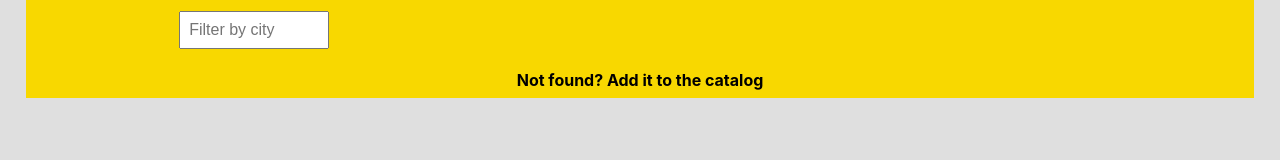
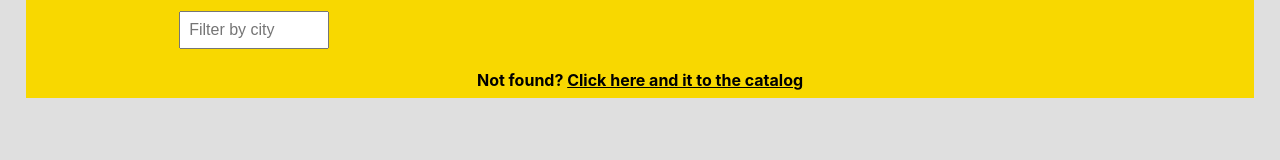
Before and after one commit to PawelWisn/BloodDonation, a React (Create React App) app in the folder blood-donation-frontend/: page /declaredonation in a window 1280 px wide. Shown: the part 524-684 px from the top of the page. Built offline with nearby package versions, Linux system fonts and the light colour scheme.

Commit message:
fixed register radiobuttons

```diff
--- a/blood-donation-frontend/src/components/Register.scss
+++ b/blood-donation-frontend/src/components/Register.scss
@@ -16,7 +16,7 @@ $picked: #BDFF9C;
     height: auto;
 
     .radio-flex-item {
-      width: 2em;
+      width: unset;
     }
 
     .entry-item {
--- a/blood-donation-frontend/src/components/RegisterDonation.scss
+++ b/blood-donation-frontend/src/components/RegisterDonation.scss
@@ -1,12 +1,11 @@
 #is-new-loc-mobile-div {
-
-  width: unset;
 }
 
 .reg-don-container {
   margin: 2em 2% 2em 2%;
   background-color: #f8d800;
   text-align: center;
+
 
   .new-loc-entry-item {
     margin: 0 25% 0 25%;
@@ -67,6 +66,18 @@
   max-width: 150px;
 }
 
+#not-found-div {
+  h4 {
+    span {
+      text-decoration: underline;
+
+      &:hover {
+        cursor: pointer;
+      }
+    }
+  }
+}
+
 #is-new-loc-mobile-div {
 }
 
--- a/blood-donation-frontend/src/components/RegisterDonation.tsx
+++ b/blood-donation-frontend/src/components/RegisterDonation.tsx
@@ -60,8 +60,10 @@ function RegisterDonation() {
                 </div>
 
                 <div id='not-found-div'>
-                    <div onClick={()=>{setNewLocHidden(false)}}>
-                        <h4>Not found? Add it to the catalog</h4>
+                    <div>
+                        <h4>Not found? <span onClick={() => {
+                            setNewLocHidden(false);
+                        }}>Click here and it to the catalog</span></h4>
                     </div>
                     <div className={classNames('new-loc-div', {'hidden': newLocHidden})}>
                             <div className='new-loc-entry-item'>
```
